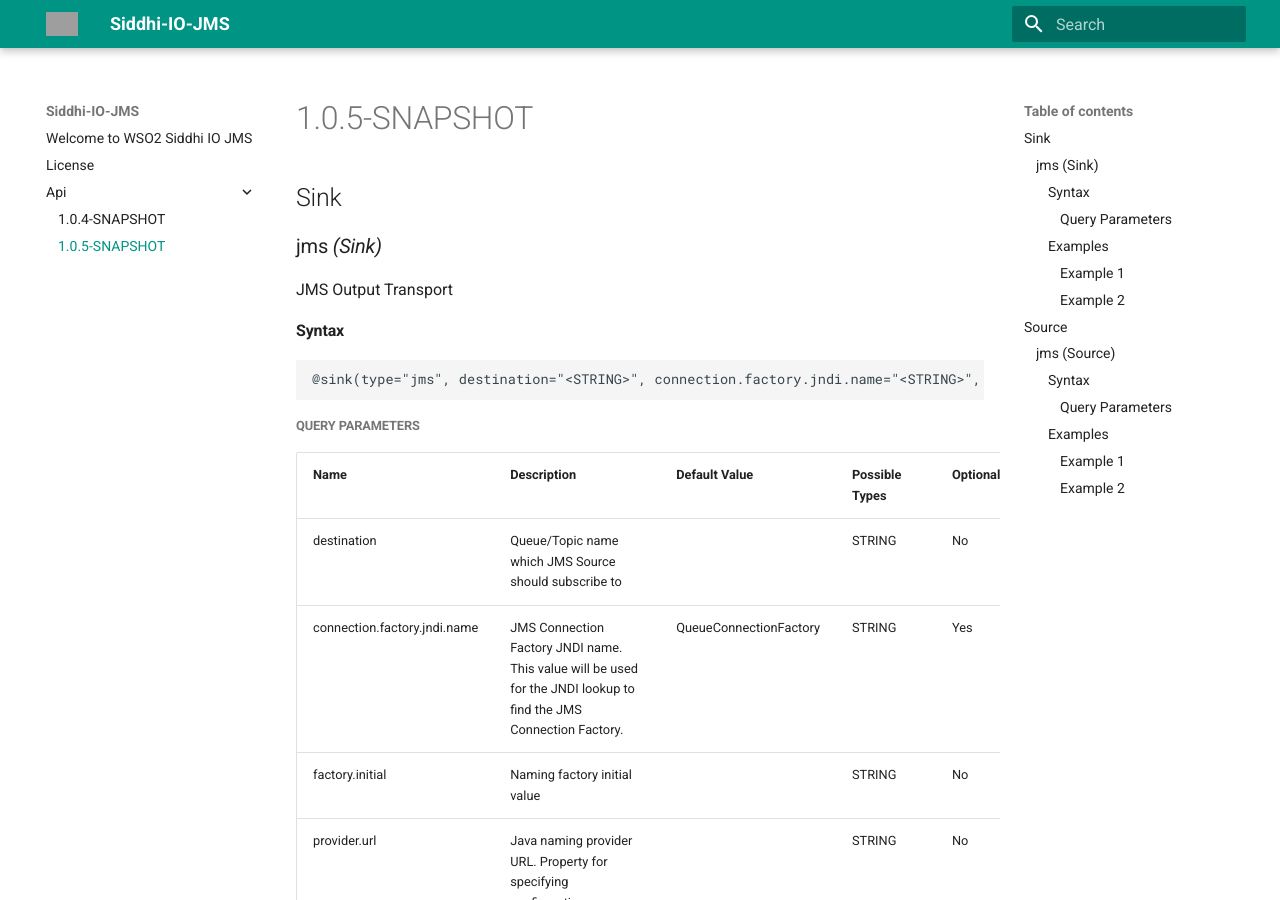
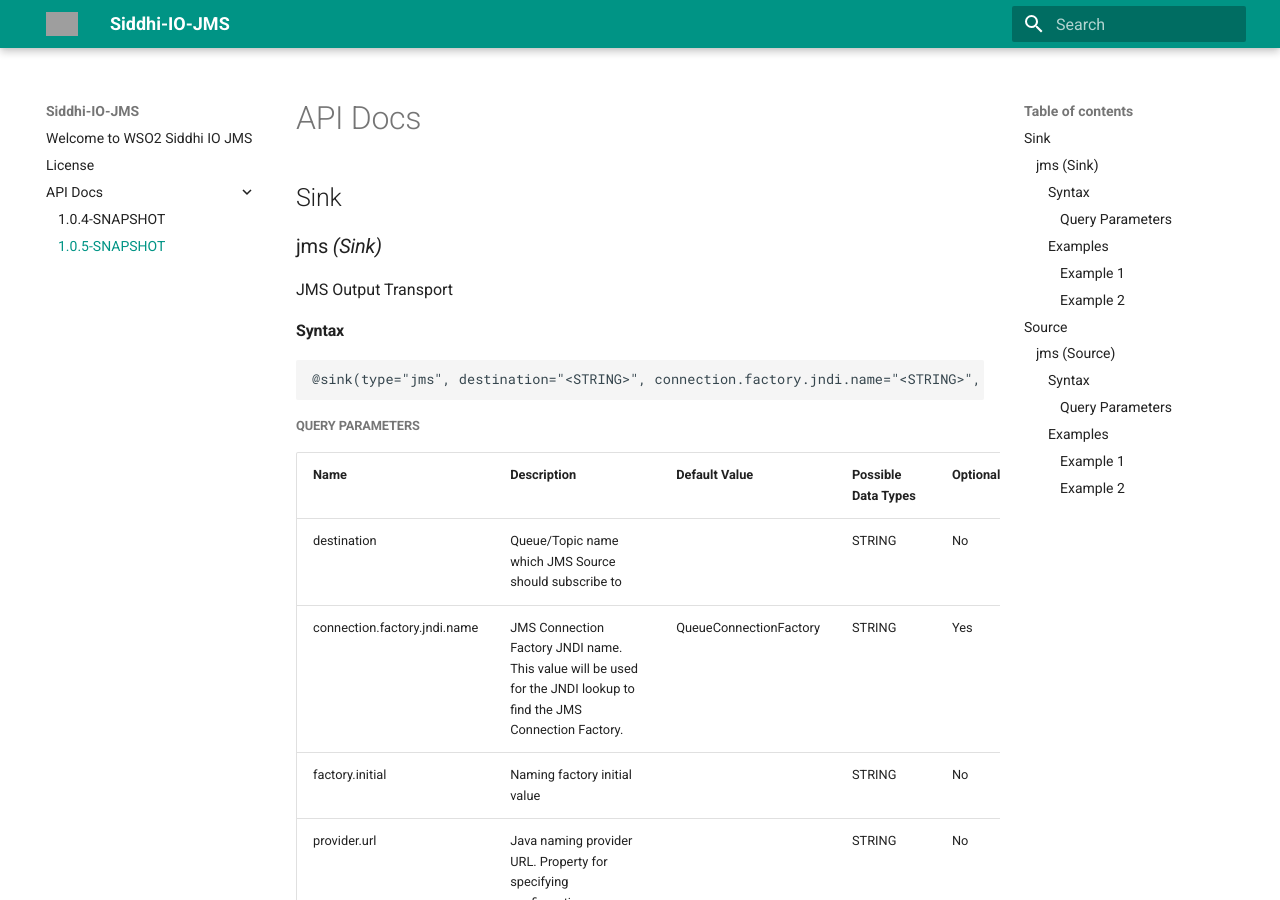
Before and after one commit to test-coverage-enforce-bot/siddhi-io-jms, an MkDocs documentation site: the page built from docs/api/1.0.5-SNAPSHOT.md, in a window 1280 px wide and 900 px high. Built offline with MkDocs 1.6.1 and Material for MkDocs 9.7.7, drawn with Linux system fonts in a browser that asks for light colours; old or Windows-style settings are respelled for this version of MkDocs; some of the changed text lies outside the part shown; grey boxes are pictures that could not be loaded.

Commit message:
moving to latest siddhi version

```diff
--- a/docs/api/1.0.5-SNAPSHOT.md
+++ b/docs/api/1.0.5-SNAPSHOT.md
@@ -1,3 +1,5 @@
+# API Docs
+
 ## Sink
 
 ### jms _(Sink)_
@@ -17,7 +19,7 @@
         <th>Name</th>
         <th>Description</th>
         <th>Default Value</th>
-        <th>Possible Types</th>
+        <th>Possible Data Types</th>
         <th>Optional</th>
         <th>Dynamic</th>
     </tr>
@@ -124,7 +126,7 @@
         <th>Name</th>
         <th>Description</th>
         <th>Default Value</th>
-        <th>Possible Types</th>
+        <th>Possible Data Types</th>
         <th>Optional</th>
         <th>Dynamic</th>
     </tr>
--- a/mkdocs.yml
+++ b/mkdocs.yml
@@ -9,7 +9,7 @@
 pages:
 - Welcome to WSO2 Siddhi IO JMS: index.md
 - License: license.md
-- Api:
+- API Docs:
   - 1.0.4-SNAPSHOT: api/1.0.4-SNAPSHOT.md
   - 1.0.5-SNAPSHOT: api/1.0.5-SNAPSHOT.md
 theme: material
--- a/pom.xml
+++ b/pom.xml
@@ -115,7 +115,7 @@
         </plugins>
     </build>
     <properties>
-        <siddhi.version>4.0.0-M16</siddhi.version>
+        <siddhi.version>4.0.0-M21</siddhi.version>
         <log4j.version>1.2.17.wso2v1</log4j.version>
         <junit.version>4.12</junit.version>
         <carbon.feature.plugin.version>3.0.0</carbon.feature.plugin.version>
```
